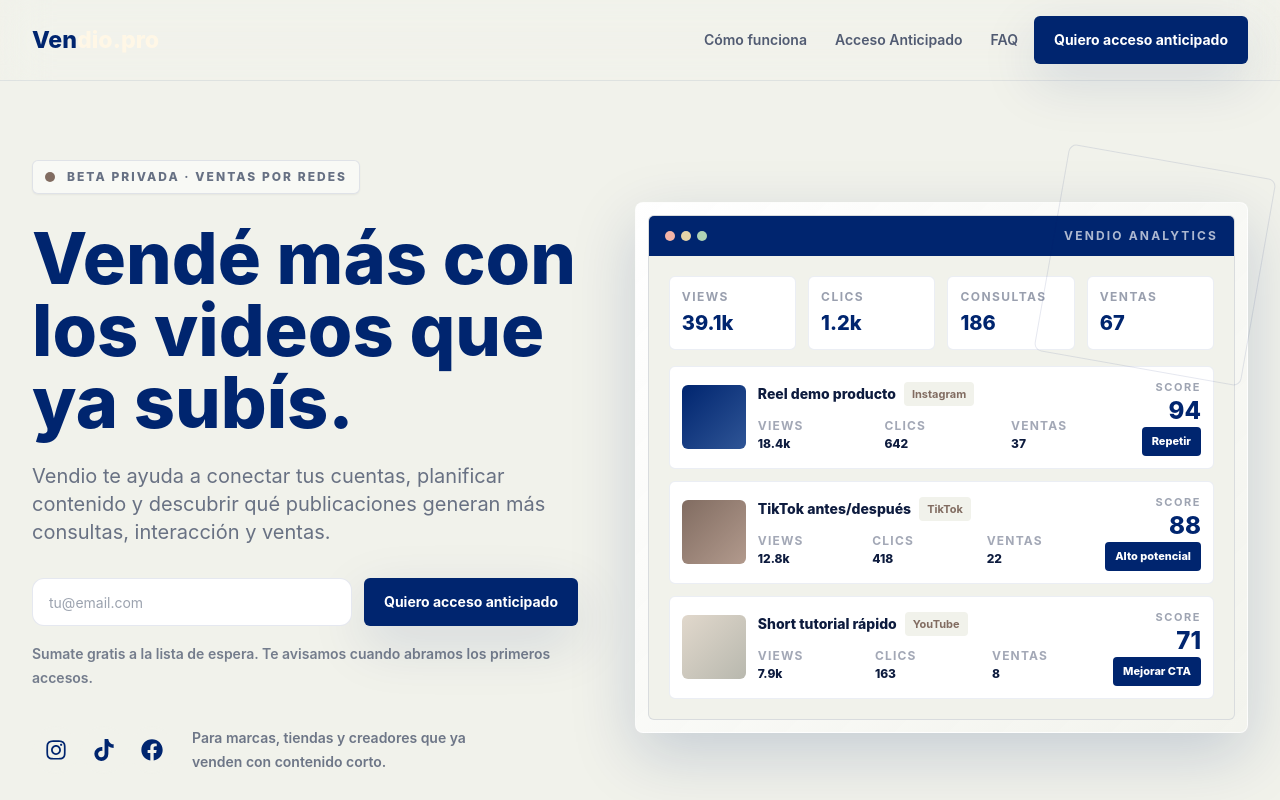
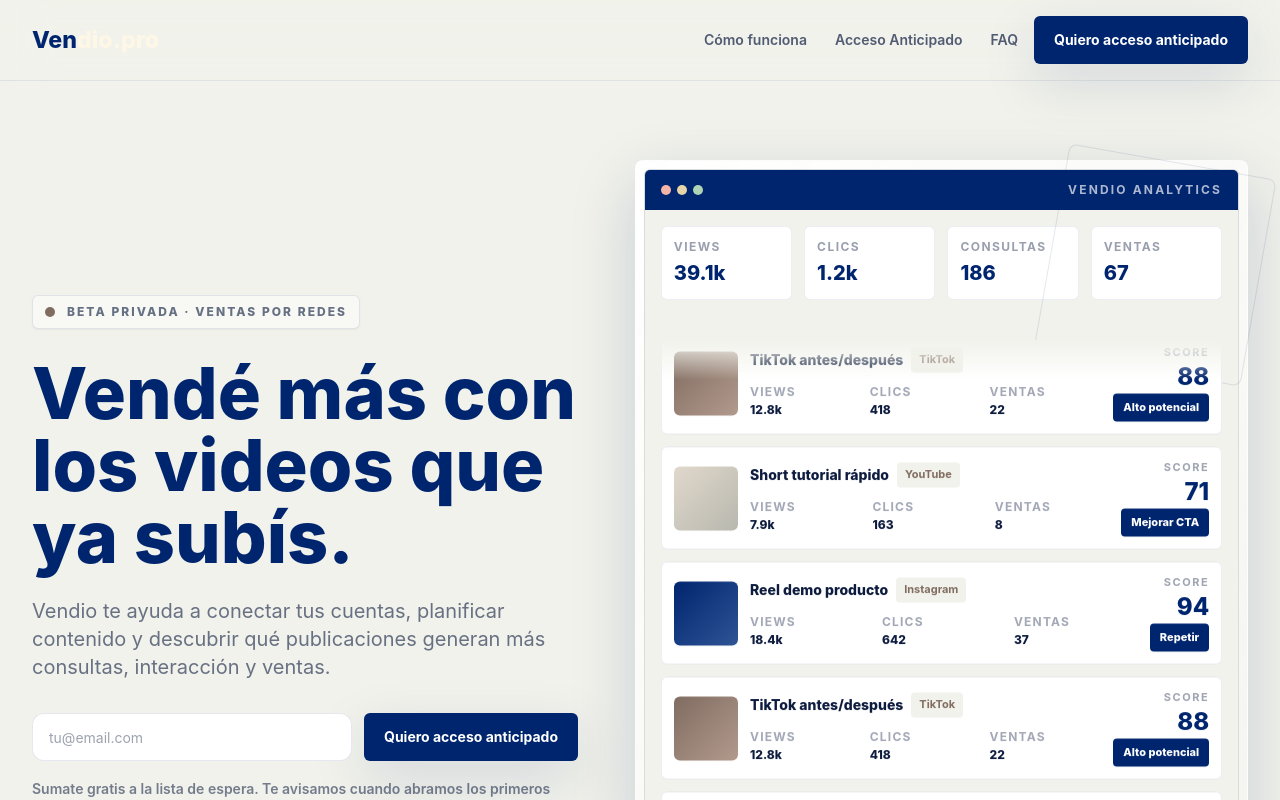
Before and after one commit to echeveagustin-code/vendio, a React (Vite) app: page / in a window 1280 px wide. Shown: the top 800 px of the page. Built offline with nearby package versions, Linux system fonts and the light colour scheme; a web font is replaced by a local one.

Commit message:
#Landing

```diff
--- a/src/App.jsx
+++ b/src/App.jsx
@@ -231,8 +231,32 @@
 }
 
 function DashboardMockup() {
+  const trackRef = useRef(null);
+
+  useEffect(() => {
+    const track = trackRef.current;
+    if (!track) return;
+    if (window.matchMedia('(prefers-reduced-motion: reduce)').matches) return;
+
+    const setDistance = () => {
+      // scrollHeight includes the duplicated content; we want half of it
+      const distance = track.scrollHeight / 2;
+      track.style.setProperty('--scroll-distance', `${distance}px`);
+    };
+
+    setDistance();
+    let ro = new ResizeObserver(() => setDistance());
+    ro.observe(track);
+    window.addEventListener('load', setDistance);
+    window.addEventListener('resize', setDistance);
+    return () => {
+      ro.disconnect();
+      window.removeEventListener('load', setDistance);
+      window.removeEventListener('resize', setDistance);
+    };
+  }, []);
   return (
-    <div className="dashboard-shell w-full min-w-0 max-w-[330px] rounded-lg border border-white/70 bg-white p-3 shadow-lift sm:mx-auto sm:max-w-[620px]">
+    <div className="dashboard-shell w-full min-w-0 max-w-[330px] rounded-lg border border-white/70 bg-white p-2 shadow-lift sm:mx-auto sm:max-w-[620px]">
       <div className="overflow-hidden rounded-md border border-brand-navy/10 bg-brand-paper">
         <div className="flex items-center justify-between gap-3 bg-brand-navy px-4 py-3 text-white">
           <div className="flex gap-1.5" aria-hidden="true">
@@ -243,7 +267,7 @@
           <p className="truncate text-[10px] font-bold uppercase tracking-[0.14em] text-white/68 sm:text-xs sm:tracking-[0.18em]">Vendio Analytics</p>
         </div>
 
-        <div className="space-y-4 p-4 sm:p-5">
+        <div className="space-y-4 p-3 sm:p-4">
           <div className="grid grid-cols-2 gap-3 sm:grid-cols-4">
             {[
               ["Views", "39.1k"],
@@ -258,9 +282,94 @@
             ))}
           </div>
 
-          <div className="space-y-3">
-            {videoRows.map((row) => (
-              <article key={row.name} className="grid gap-3 rounded-md border border-brand-navy/8 bg-white p-3 sm:grid-cols-[64px_1fr_auto] sm:items-center">
+          <div className="relative overflow-hidden">
+            <ContinuousScroller rows={videoRows} duration={18} />
+          </div>
+        </div>
+      </div>
+    </div>
+  );
+}
+
+function Metric({ label, value }) {
+  return (
+    <div>
+      <p className="font-bold uppercase tracking-[0.1em] text-brand-ink/38">{label}</p>
+      <p className="mt-0.5 font-extrabold text-brand-ink">{value}</p>
+    </div>
+  );
+}
+
+function VerticalScroller({ rows = [] }) {
+  const VISIBLE = rows.length; // show all rows height-wise
+  const [items, setItems] = useState(rows);
+  const trackRef = useRef(null);
+  const containerRef = useRef(null);
+  const tickingRef = useRef(false);
+
+  useEffect(() => {
+    setItems(rows);
+  }, [rows]);
+
+  useEffect(() => {
+    if (!trackRef.current || !containerRef.current) return;
+    if (window.matchMedia('(prefers-reduced-motion: reduce)').matches) return;
+
+    let cardHeight = 0;
+    const measure = () => {
+      const first = trackRef.current.children[0];
+      if (first) {
+        const gap = parseFloat(getComputedStyle(trackRef.current).gap) || 12;
+        cardHeight = Math.round(first.getBoundingClientRect().height + gap);
+        containerRef.current.style.height = `${cardHeight * VISIBLE - gap}px`;
+      }
+    };
+
+    measure();
+    let interval = setInterval(() => {
+      if (tickingRef.current) return;
+      const track = trackRef.current;
+      if (!track || track.children.length === 0) return;
+      tickingRef.current = true;
+      const first = track.children[0];
+      const gap = parseFloat(getComputedStyle(track).gap) || 12;
+      const offset = first.getBoundingClientRect().height + gap;
+      track.style.transition = 'transform 0.8s ease';
+      track.style.transform = `translateY(-${offset}px)`;
+
+      const onEnd = () => {
+        track.style.transition = '';
+        track.style.transform = 'translateY(0)';
+        setItems((prev) => {
+          const [firstItem, ...rest] = prev;
+          return [...rest, firstItem];
+        });
+        tickingRef.current = false;
+        track.removeEventListener('transitionend', onEnd);
+      };
+
+      track.addEventListener('transitionend', onEnd);
+    }, 3800);
+
+    const onResize = () => {
+      measure();
+    };
+    window.addEventListener('resize', onResize);
+
+    return () => {
+      clearInterval(interval);
+      window.removeEventListener('resize', onResize);
+    };
+  }, [VISIBLE]);
+
+  return (
+    <div ref={containerRef} className="overflow-hidden">
+      <div ref={trackRef} className="flex flex-col gap-3">
+        {items.map((row, i) => (
+          <article
+            key={`${row.name}-${i}`}
+            className="grid gap-3 rounded-md border border-brand-navy/8 bg-white p-3 sm:grid-cols-[64px_1fr_auto] sm:items-center"
+          >
             <div className={`h-16 rounded-md bg-gradient-to-br ${row.tone}`} aria-hidden="true" />
             <div>
               <div className="flex flex-wrap items-center gap-2">
@@ -283,17 +392,6 @@
           </article>
         ))}
       </div>
-        </div>
-      </div>
-    </div>
-  );
-}
-
-function Metric({ label, value }) {
-  return (
-    <div>
-      <p className="font-bold uppercase tracking-[0.1em] text-brand-ink/38">{label}</p>
-      <p className="mt-0.5 font-extrabold text-brand-ink">{value}</p>
     </div>
   );
 }
@@ -335,6 +433,135 @@
         </div>
       </div>
     </section>
+  );
+}
+
+function ContinuousScroller({ rows = [], duration = 18 }) {
+  const containerRef = useRef(null);
+  const trackRef = useRef(null);
+  const rafRef = useRef(null);
+
+  useEffect(() => {
+    const container = containerRef.current;
+    const track = trackRef.current;
+    if (!container || !track) return;
+    if (window.matchMedia('(prefers-reduced-motion: reduce)').matches) return;
+
+    // Duplicate children in DOM so we can manipulate without React re-rendering
+    // (we render once; the loop will move DOM nodes)
+
+    // Measure total height and compute speed so full loop takes `duration` seconds
+    const measure = () => {
+      return track.scrollHeight; // total height of content (no duplication)
+    };
+
+    let total = measure();
+    // If total is 0, try again later
+    if (!total) {
+      total = measure();
+    }
+
+    // track contains duplicated rows; use only the unique half to compute speed
+    const uniqueTotal = total / 2 || total;
+    const speed = uniqueTotal / duration; // px per second
+
+    let last = performance.now();
+    let offset = 0;
+
+    const step = (now) => {
+      const dt = (now - last) / 1000;
+      last = now;
+      offset += speed * dt;
+      // transform
+      track.style.transform = `translateY(-${offset}px)`;
+
+      // If first item fully scrolled out, move it to the end and subtract its height
+      const first = track.children[0];
+      if (first) {
+        const gap = parseFloat(getComputedStyle(track).gap) || 12;
+        const firstH = first.getBoundingClientRect().height + gap;
+        if (offset >= firstH) {
+          // move the first element to the end
+          track.appendChild(first);
+          offset -= firstH;
+          // apply corrected transform immediately
+          track.style.transition = 'none';
+          track.style.transform = `translateY(-${offset}px)`;
+          // force reflow to clear transition if any
+          void track.offsetWidth;
+          track.style.transition = '';
+        }
+      }
+
+      rafRef.current = requestAnimationFrame(step);
+    };
+
+    rafRef.current = requestAnimationFrame(step);
+
+    const onResize = () => {
+      total = measure();
+    };
+
+    window.addEventListener('resize', onResize);
+
+    return () => {
+      cancelAnimationFrame(rafRef.current);
+      window.removeEventListener('resize', onResize);
+    };
+  }, [rows, duration]);
+
+  return (
+    <div className="marquee-mask relative overflow-hidden mt-6" ref={containerRef}>
+      <div ref={trackRef} className="flex flex-col gap-3 will-change-transform">
+        {rows.map((row) => (
+          <article key={row.name} className="grid gap-3 rounded-md border border-brand-navy/8 bg-white p-3 sm:grid-cols-[64px_1fr_auto] sm:items-center">
+            <div className={`h-16 rounded-md bg-gradient-to-br ${row.tone}`} aria-hidden="true" />
+            <div>
+              <div className="flex flex-wrap items-center gap-2">
+                <h3 className="text-sm font-extrabold text-brand-ink">{row.name}</h3>
+                <span className="rounded bg-brand-paper px-2 py-1 text-[11px] font-bold text-brand-accent">{row.channel}</span>
+              </div>
+              <div className="mt-3 grid grid-cols-3 gap-2 text-xs">
+                <Metric label="Views" value={row.views} />
+                <Metric label="Clics" value={row.clicks} />
+                <Metric label="Ventas" value={row.sales} />
+              </div>
+            </div>
+            <div className="flex items-center justify-between gap-3 sm:block sm:text-right">
+              <div>
+                <p className="text-[11px] font-bold uppercase tracking-[0.14em] text-brand-ink/40">Score</p>
+                <p className="text-2xl font-extrabold text-brand-navy">{row.score}</p>
+              </div>
+              <span className="inline-flex rounded bg-brand-navy px-2.5 py-1.5 text-[11px] font-extrabold text-white">{row.label}</span>
+            </div>
+          </article>
+        ))}
+        {/* render again so there's content to append; duplication avoids blank gap at start-up */}
+        {rows.map((row) => (
+          <article key={`${row.name}-dup`} className="grid gap-3 rounded-md border border-brand-navy/8 bg-white p-3 sm:grid-cols-[64px_1fr_auto] sm:items-center">
+            <div className={`h-16 rounded-md bg-gradient-to-br ${row.tone}`} aria-hidden="true" />
+            <div>
+              <div className="flex flex-wrap items-center gap-2">
+                <h3 className="text-sm font-extrabold text-brand-ink">{row.name}</h3>
+                <span className="rounded bg-brand-paper px-2 py-1 text-[11px] font-bold text-brand-accent">{row.channel}</span>
+              </div>
+              <div className="mt-3 grid grid-cols-3 gap-2 text-xs">
+                <Metric label="Views" value={row.views} />
+                <Metric label="Clics" value={row.clicks} />
+                <Metric label="Ventas" value={row.sales} />
+              </div>
+            </div>
+            <div className="flex items-center justify-between gap-3 sm:block sm:text-right">
+              <div>
+                <p className="text-[11px] font-bold uppercase tracking-[0.14em] text-brand-ink/40">Score</p>
+                <p className="text-2xl font-extrabold text-brand-navy">{row.score}</p>
+              </div>
+              <span className="inline-flex rounded bg-brand-navy px-2.5 py-1.5 text-[11px] font-extrabold text-white">{row.label}</span>
+            </div>
+          </article>
+        ))}
+      </div>
+    </div>
   );
 }
 
--- a/src/index.css
+++ b/src/index.css
@@ -99,3 +99,54 @@
 .scrollbar-thin::-webkit-scrollbar-track {
   background: transparent;
 }
+
+/* Vertical marquee for dashboard cards */
+.vertical-marquee {
+  overflow: hidden;
+  position: relative;
+}
+.vertical-marquee__track {
+  display: flex;
+  flex-direction: column;
+  gap: 12px; /* matches .space-y-3 spacing */
+  will-change: transform;
+  animation: marquee-vertical 18s linear infinite;
+}
+@keyframes marquee-vertical {
+  from {
+    transform: translateY(0);
+  }
+  to {
+    transform: translateY(calc(-1 * var(--scroll-distance, 50%)));
+  }
+}
+
+/* Slightly slower on reduced motion preference */
+@media (prefers-reduced-motion: reduce) {
+  .vertical-marquee__track {
+    animation: none;
+  }
+}
+
+/* Fade masks to hide gaps at top/bottom of scroller */
+.marquee-mask {
+  position: relative;
+}
+.marquee-mask::before,
+.marquee-mask::after {
+  content: "";
+  position: absolute;
+  left: 0;
+  right: 0;
+  height: 2.5rem;
+  pointer-events: none;
+  z-index: 5;
+}
+.marquee-mask::before {
+  top: 0;
+  background: linear-gradient(180deg, #f1f2eb 0%, rgba(241,242,235,0) 100%);
+}
+.marquee-mask::after {
+  bottom: 0;
+  background: linear-gradient(0deg, #f1f2eb 0%, rgba(241,242,235,0) 100%);
+}
```
Lines whose indentation alone changed are shown as unchanged.
